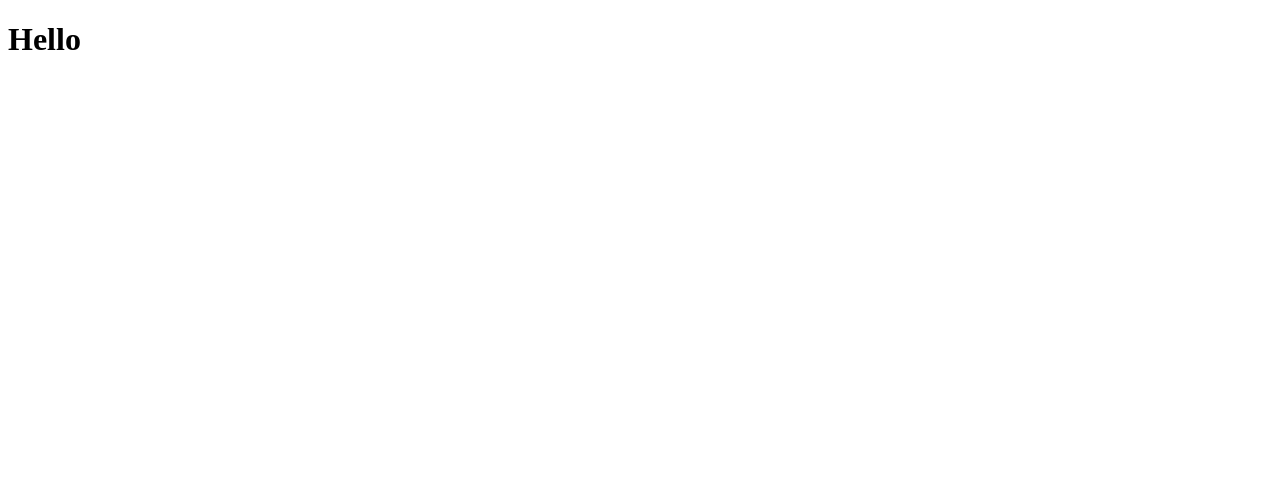
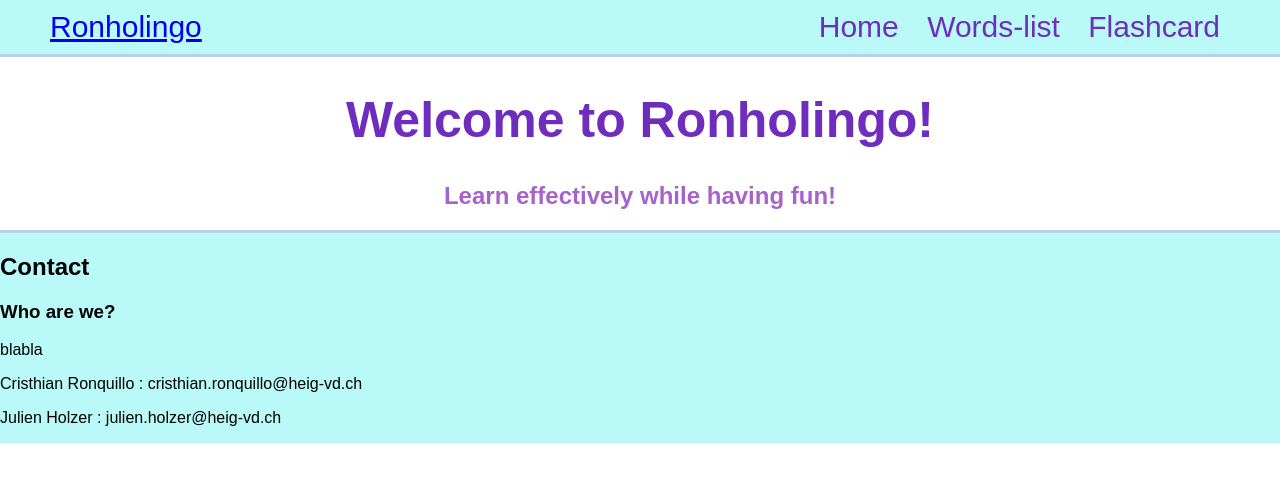
Before and after one commit to JulienHolzer/Ronholingo, a plain HTML site: page Site/index.html in a window 1280 px wide. Drawn offline with Linux system fonts and the light colour scheme.

Commit message:
Landing page first version
Landing page first version

```diff
--- /dev/null
+++ b/Site/css/styles.css
@@ -0,0 +1,42 @@
+
+body{
+    font-family: sans-serif;
+    margin: 0;
+    display : flex;
+    flex-direction: column;
+}
+#header{
+    border-bottom: #b8d0eb solid 3px;
+    padding: 10px 50px;
+    display: flex;
+    justify-content: space-between;
+    font-size: 30px;
+    background: #b9faf8;
+}
+
+.header-nav-link{
+    text-decoration: none;
+    color: #6f2dbd;
+    margin: 0 10px;
+}
+
+.header-nav-link:hover {
+    color: #a663cc; /* Couleur lors du survol */
+    text-decoration: underline; /* Ajoute un soulignement au survol, optionnel */
+}
+
+
+#title-introduction{
+    text-align: center;
+    color: #a663cc;
+}
+
+#main-title{
+    font-size: 50px;
+    color: #6f2dbd;
+}
+
+#footer{
+    border-top: #b8d0eb solid 3px;
+    background: #b9faf8;
+}
--- a/Site/index.html
+++ b/Site/index.html
@@ -2,9 +2,33 @@
 <html lang="en">
 <head>
     <meta charset="UTF-8">
-    <title>Title</title>
+    <title>Ronholingo</title>
+    <link rel="stylesheet" href="css/styles.css">
 </head>
 <body>
-    <h1> Hello </h1>
+    <div id="header">
+        <a href="index.html" id="header-title">Ronholingo</a>
+        <div id="header-nav">
+            <a class="header-nav-link" href="index.html">Home</a>
+            <a class="header-nav-link" href="words-list.html">Words-list</a>
+            <a class="header-nav-link" href="flashcard.html">Flashcard</a>
+        </div>
+    </div>
+    <div id="title-introduction">
+        <h1 id="main-title">Welcome to Ronholingo!</h1>
+        <h2>Learn effectively while having fun!</h2>
+    </div>
+    <div id="features">
+
+    </div>
+    <div id="footer">
+        <h2>Contact</h2>
+        <h3>Who are we?</h3>
+        <p>blabla</p>
+        <p>Cristhian Ronquillo : cristhian.ronquillo@heig-vd.ch</p>
+        <p>Julien Holzer : julien.holzer@heig-vd.ch</p>
+    </div>
+
+
 </body>
 </html>
```
Also changed, not shown: Site/flashcard.html (added), Site/scripts/main.js (added), Site/words-list.html (added).
